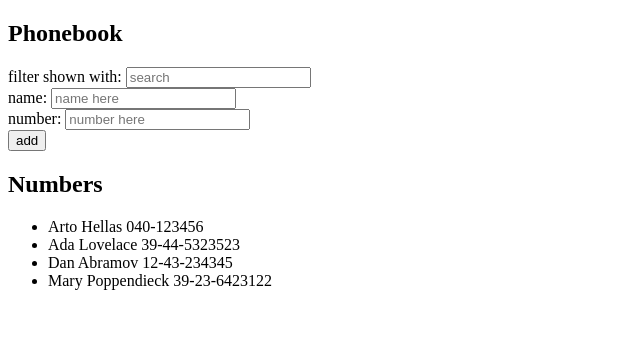
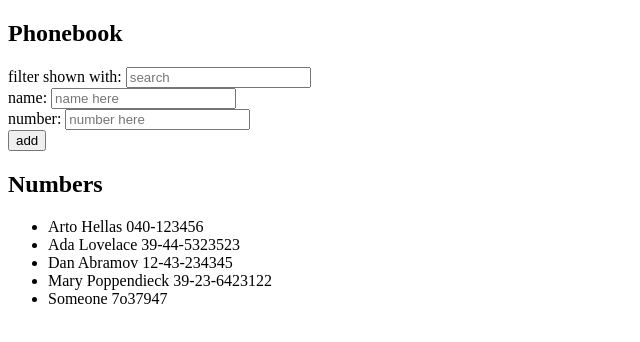
Before and after one commit to CodeLaMat/UH_FullStack, a React (Create React App) app in the folder Part2/phonebook/: page / in a window 1280 px wide. Shown: the top 342 px of the page, without its empty margins (0-640 px from the left). Built offline with nearby package versions, Linux system fonts and the light colour scheme; data requests are answered from the project's data file.

Commit message:
adds completed 2.12 exercise from Part2

```diff
--- a/Part2/phonebook/db.json
+++ b/Part2/phonebook/db.json
@@ -19,6 +19,11 @@
       "name": "Mary Poppendieck",
       "number": "39-23-6423122",
       "id": 4
+    },
+    {
+      "name": "Someone",
+      "number": "7o37947",
+      "id": 5
     }
   ]
 }
--- a/Part2/phonebook/src/App.js
+++ b/Part2/phonebook/src/App.js
@@ -3,6 +3,7 @@ import Filter from "./components/Filter";
 import PersonForm from "./components/PersonForm";
 import Persons from "./components/Persons";
 import axios from "axios";
+import contactService from "./services/contacts";
 
 const App = () => {
   const [persons, setPersons] = useState([]);
@@ -11,8 +12,8 @@ const App = () => {
   const [personInSearch, setPersonInSearch] = useState("");
 
   useEffect(() => {
-    axios.get("http://localhost:3001/persons").then((response) => {
-      setPersons(response.data);
+    contactService.getAll().then((initialContacts) => {
+      setPersons(initialContacts);
     });
   }, []);
 
@@ -42,9 +43,12 @@ const App = () => {
       alert(`${newName} is already added to phonebook`);
     } else {
       const newPerson = { name: newName, number: newNumber };
-      setPersons(persons.concat(newPerson));
-      setNewName("");
-      setNewNumber("");
+
+      contactService.create(newPerson).then((returnedContact) => {
+        setPersons(persons.concat(returnedContact));
+        setNewName("");
+        setNewNumber("");
+      });
     }
   };
 
--- /dev/null
+++ b/Part2/phonebook/src/services/contacts.js
@@ -0,0 +1,19 @@
+import axios from "axios";
+const baseUrl = "http://localhost:3001/persons";
+
+const getAll = () => {
+  const request = axios.get(baseUrl);
+  return request.then((response) => response.data);
+};
+
+const create = (newObject) => {
+  const request = axios.post(baseUrl, newObject);
+  return request.then((response) => response.data);
+};
+
+const update = (id, newObject) => {
+  const request = axios.put(`${baseUrl}/${id}`, newObject);
+  return request.then((response) => response.data);
+};
+
+export default { getAll, create, update };
```
